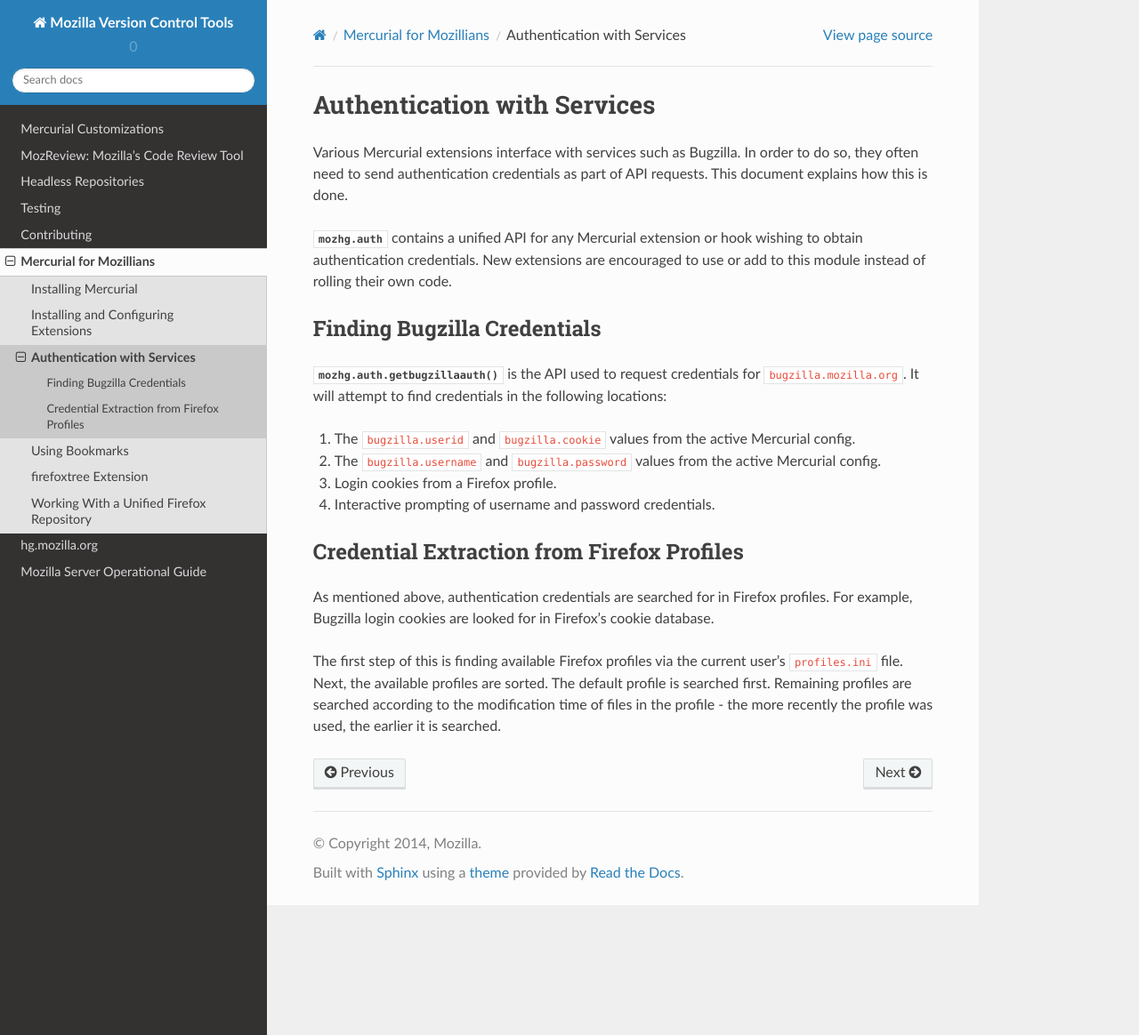
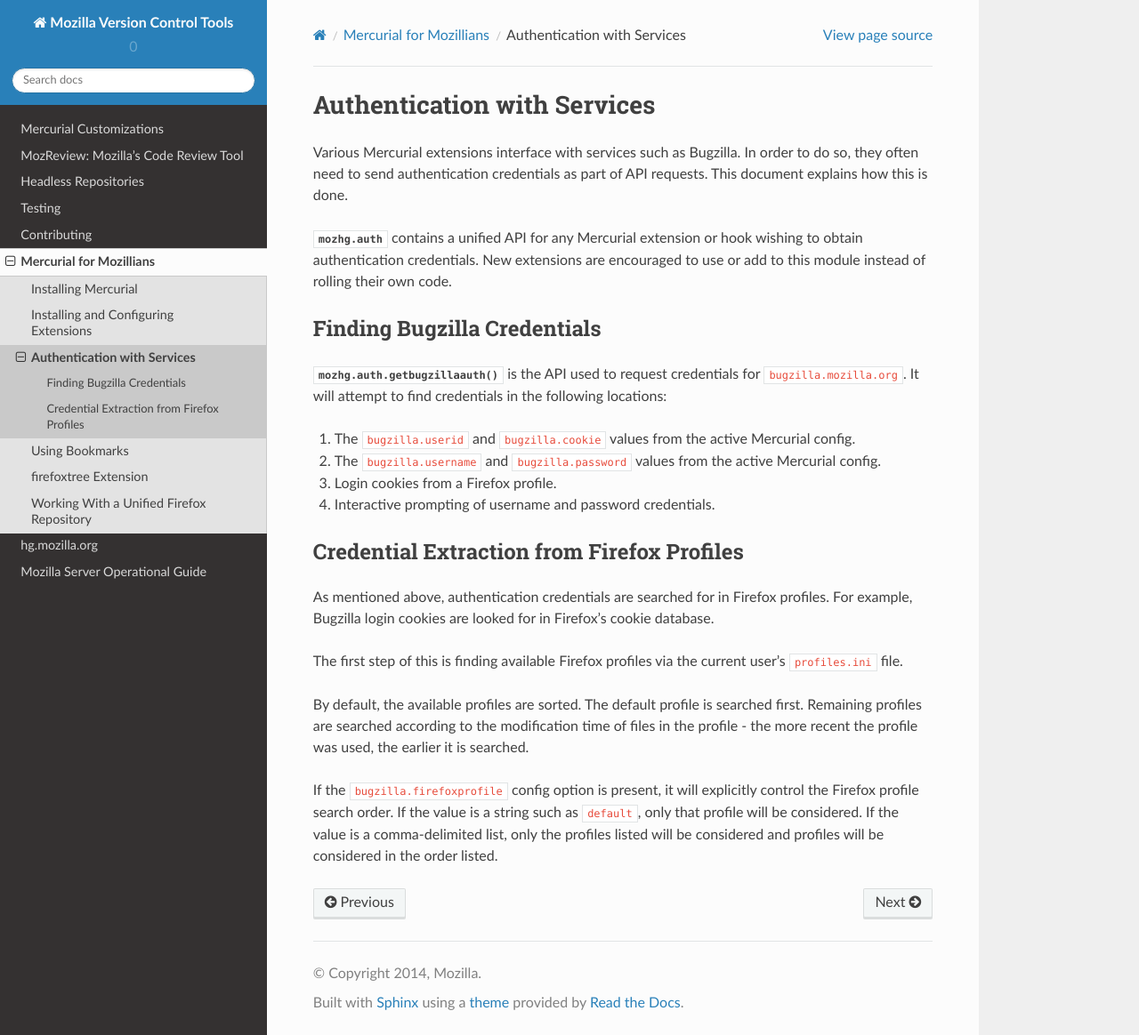
Before and after one commit to mozilla/version-control-tools, a Sphinx documentation site: the page built from docs/hgmozilla/auth.rst, in a window 1280 px wide and 1164 px high. Shown: the whole window at 89% size. Built offline with Sphinx 7.4.7 and the Read the Docs theme 2.0.0, drawn with Linux system fonts in a browser that asks for light colours.

Commit message:
mozhg.auth: support explicit listing of profiles (bug 1121328); r=sfink
This is a follow-up from the previous patch. bugzilla.firefoxprofile can
now be defined to explicitly control how Firefox profiles are searched
for Bugzilla cookies. This provides users the control they want and
need.

--HG--
extra : rebase_source : b5132936209296274068962617dd38fc682bf05a
extra : amend_source : 1c398aef13241187c3a2929828fcb4b9e8767246

```diff
--- a/docs/hgmozilla/auth.rst
+++ b/docs/hgmozilla/auth.rst
@@ -35,7 +35,15 @@
 in Firefox's cookie database.
 
 The first step of this is finding available Firefox profiles via the
-current user's ``profiles.ini`` file. Next, the available profiles are
-sorted. The default profile is searched first. Remaining profiles are
-searched according to the modification time of files in the profile -
-the more recently the profile was used, the earlier it is searched.
+current user's ``profiles.ini`` file.
+
+By default, the available profiles are sorted. The default profile is
+searched first. Remaining profiles are searched according to the
+modification time of files in the profile - the more recent the
+profile was used, the earlier it is searched.
+
+If the ``bugzilla.firefoxprofile`` config option is present, it will
+explicitly control the Firefox profile search order. If the value is a
+string such as ``default``, only that profile will be considered.
+If the value is a comma-delimited list, only the profiles listed will be
+considered and profiles will be considered in the order listed.
```
Also changed, not shown: 2 other files.
